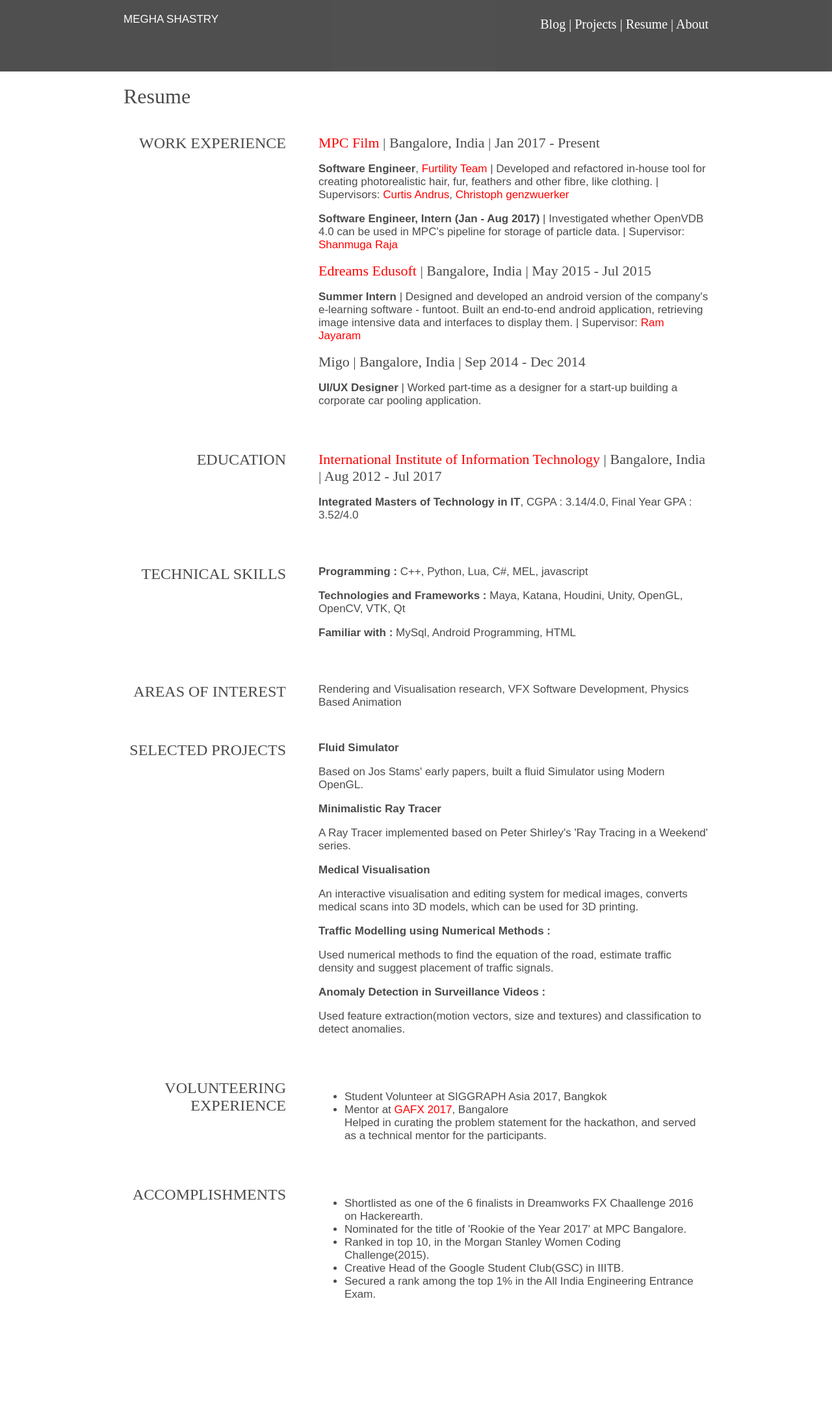
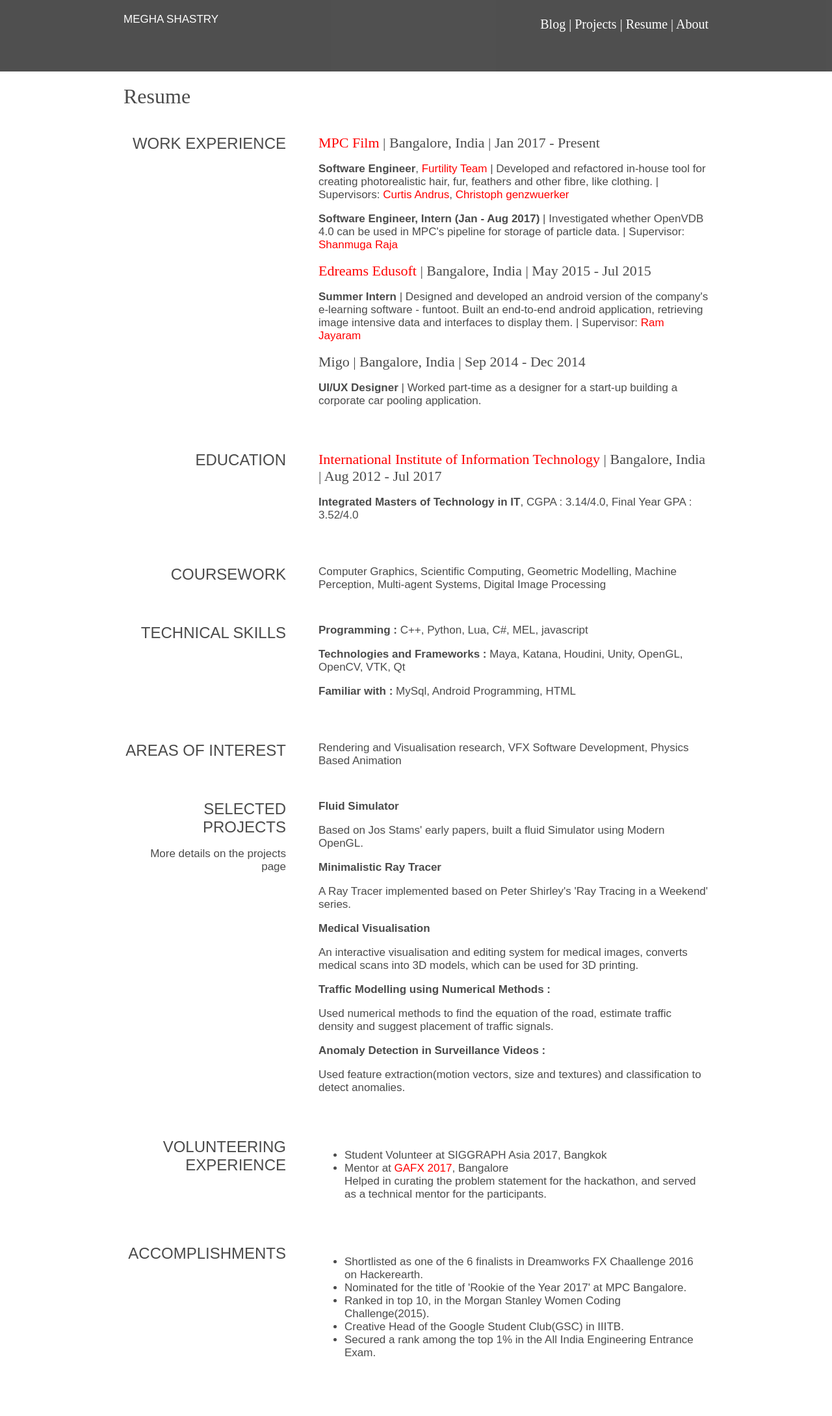
Before and after one commit to MeghaS94/MeghaS94.github.io, a PHP site: page /resume.html in a window 1280 px wide. Shown: the whole page at 65% size. Before the commit the page ends 1997 px from the top, so only its background shows below. Run offline with PHP 8.4, Linux system fonts and the light colour scheme; some libraries are stand-ins or nearby versions.

Commit message:
projects.html - draft version 2

```diff
--- a/projects/projects.css
+++ b/projects/projects.css
@@ -83,6 +83,7 @@
 div.newprojectheader{
     color: #4b4b4b;
     font: 24px "futura-pt";
+    font-family: "futura-pt","Trebuchet", "MS", "Arial", "sans-serif"
 }
 
 div.newprojectleftbar {
--- a/resume.html
+++ b/resume.html
@@ -68,6 +68,15 @@
 
 			<div class = "resumerow">
 				<div class="resumeleftbar">
+					<div class="resumeheader">COURSEWORK</div>
+				</div>
+				<div class="resumerightbar">
+					<div class="">Computer Graphics, Scientific Computing, Geometric Modelling, Machine Perception, Multi-agent Systems, Digital Image Processing</div>
+				</div>
+			</div>
+
+			<div class = "resumerow">
+				<div class="resumeleftbar">
 					<div class="resumeheader">TECHNICAL SKILLS</div>
 				</div>
 				<div class="resumerightbar">
@@ -89,6 +98,7 @@
 			<div class = "resumerow">
 					<div class="resumeleftbar">
 						<div class="resumeheader">SELECTED PROJECTS</div>
+						<p> More details on the projects page
 					</div>
 					<div class="resumerightbar">
 						<div class=""><b>Fluid Simulator </b></div>
--- a/resume/resume.css
+++ b/resume/resume.css
@@ -1,6 +1,7 @@
 div.resumeheader{
 	color: #4b4b4b;
 	font: 24px "futura-pt";
+	font-family: "futura-pt","Trebuchet", "MS", "Arial", "sans-serif";
 }
 
 div.resumeleftbar {
```
Also changed, not shown: projects.html (+4 -4 lines).
